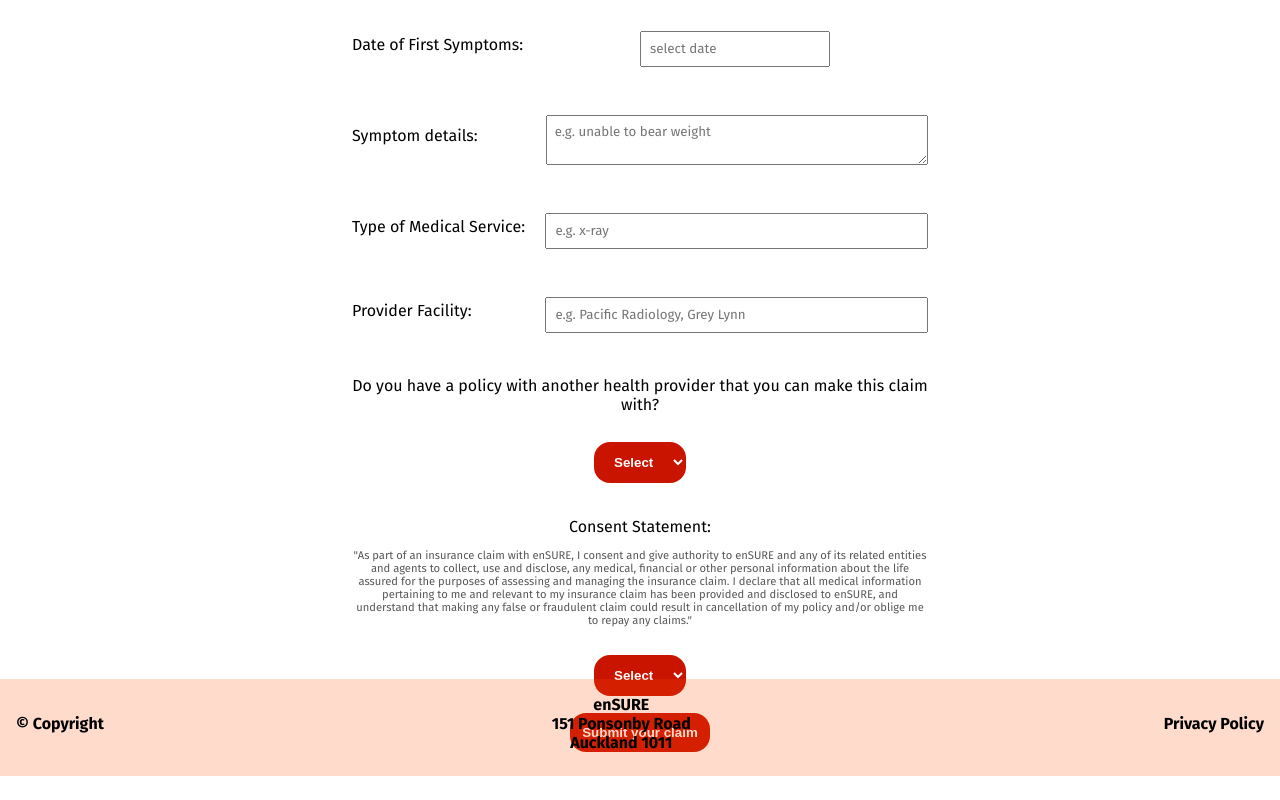
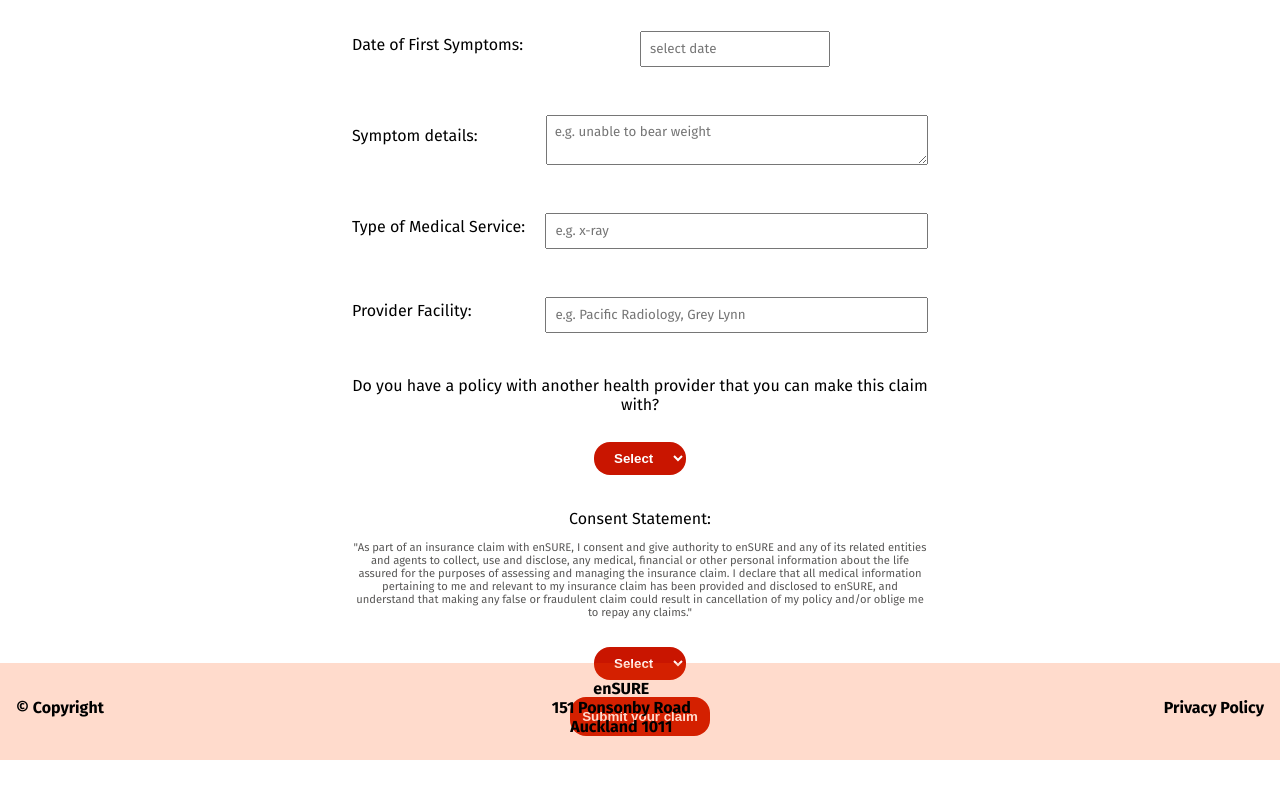
Before and after one commit to oliverEddy/claims-form, a React (Create React App) app in the folder client/: page /claims-form in a window 1280 px wide. Shown: the part 462-1262 px from the top of the page. Built offline with nearby package versions, Linux system fonts and the light colour scheme.

Commit message:
css slight padding change

```diff
--- a/client/src/components/InputForm.css
+++ b/client/src/components/InputForm.css
@@ -51,9 +51,7 @@ p {
   border-radius: 1rem;
   border: #000000;
   margin: 0.5rem auto;
-  padding: 0.75rem;
-  padding-top: 0.5rem;
-  padding-bottom: 0.5rem;
+  padding: 0.3rem 0.6rem;
   font-weight: bold;
   margin-bottom: 1.2rem;
 }
@@ -145,9 +143,7 @@ input {
     width: 100%;
   }
   .select-statement {
-    padding: 1rem;
-    padding-top: 0.75rem;
-    padding-bottom: 0.75rem;
+    padding: 0.5rem 1rem;
     margin-bottom: 0.6rem;
   }
   .label-statement {
```
